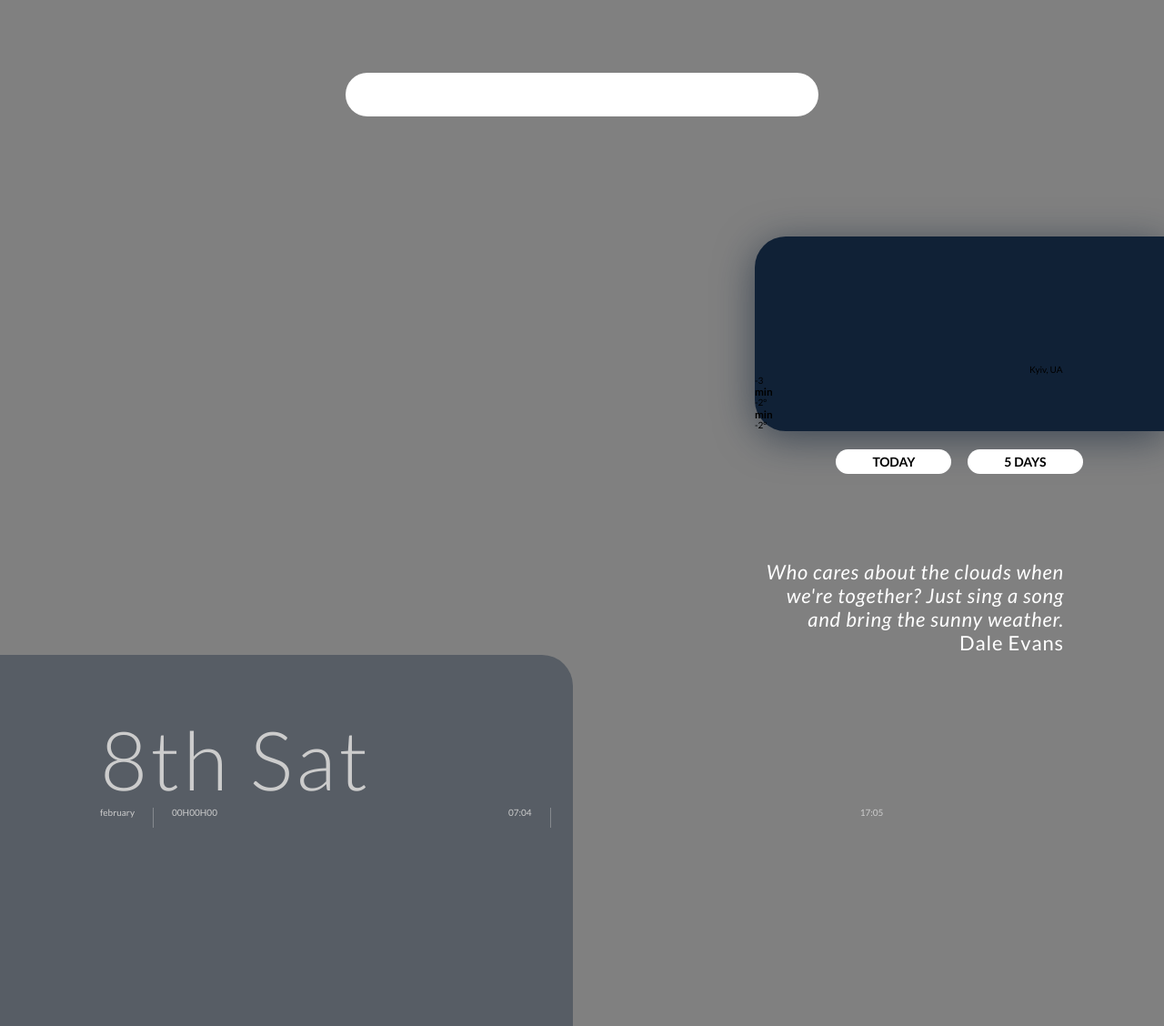
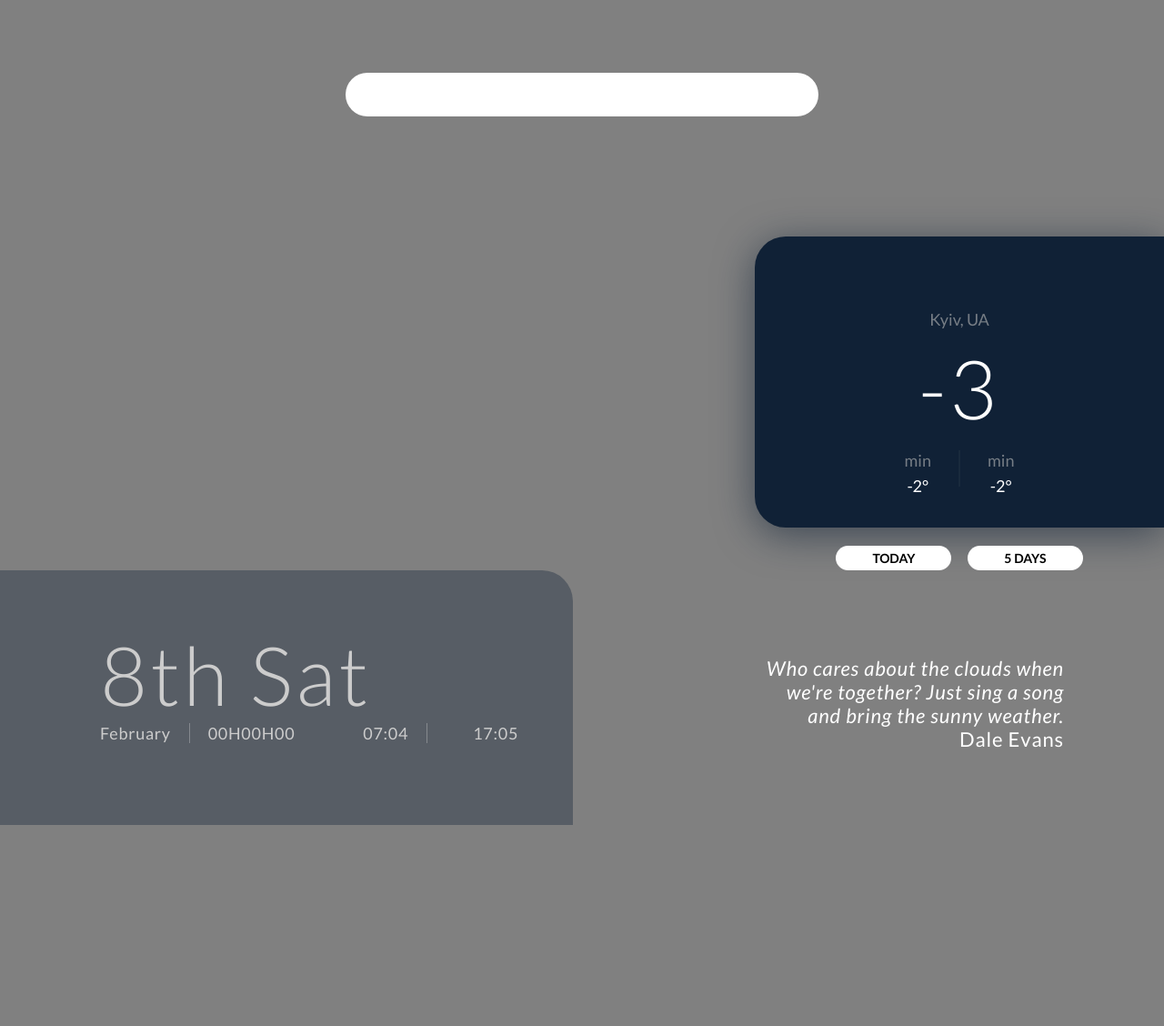
Before and after one commit to CristianRodr/project-weather, a plain HTML site: page index.html in a window 1280 px wide. Shown: the whole page at 91% size. After the commit the page ends 907 px from the top, so only its background shows below. Drawn offline with Linux system fonts and the light colour scheme; files that its build step writes are made by us from their sources.

Commit message:
window_done

```diff
--- a/assets/css/styles.css
+++ b/assets/css/styles.css
@@ -49,6 +49,11 @@ h1 {
   margin: 0 auto;
 }
 
+header .container {
+  display: flex;
+  justify-content: center;
+}
+
 .header__form {
   display: flex;
   justify-content: center;
@@ -78,7 +83,45 @@ h1 {
   border-radius: 34px 0px 0px 34px;
   width: 450px;
   margin-bottom: 20px;
+  color: var(--color-text-main);
+  padding: 35px 0;
 }
+
+.off {
+  color: #767D85;
+  font-style: normal;
+  font-weight: 400;
+  font-size: 18px;
+  line-height: 22px;
+  text-align: center;
+}
+
+.temp-text p {
+  font-style: normal;
+  font-weight: 400;
+  font-size: 18px;
+  line-height: 22px;
+  text-align: center;
+  margin-top: 6px;
+}
+
+.square-degrees {
+  font-style: normal;
+  font-weight: 300;
+  font-size: 90px;
+  line-height: 108px;
+  text-align: center;
+  letter-spacing: 0.04em;
+  margin: 10px auto 15px;
+}
+
+.temp-text {
+  display: flex;
+  justify-content: center;
+  gap: 10px;
+}
+
+
 
 .section__btn {
   display: flex;
@@ -130,6 +173,12 @@ article .container__off {
   font-style: normal;
 }
 
+.two {
+  display: flex;
+  justify-content: space-between;
+}
+
+
 .date__square {
   width: 630px;
   display: flex;
@@ -143,28 +192,34 @@ article .container__off {
   padding-bottom: 90px;
 }
 
-sup {
-  font-size: 60px;
-}
-
-
 .square-day {
   font-style: normal;
   font-weight: 300;
   font-size: 90px;
   line-height: 108px;
-  display: flex;
   align-items: center;
   letter-spacing: 0.04em;
 }
 
 .day-details {
   display: flex;
+  gap: 45px;
+  align-items: center;
 }
+
+.day-details p {
+  font-style: normal;
+  font-weight: 400;
+  font-size: 18px;
+  line-height: 22px;
+  letter-spacing: 0.04em;
+  text-transform: capitalize;
+}
+
 
 .square-time, .square-sunny{
   display: flex;
-  gap: 20px;
+  align-items: center;
 }
 
 
@@ -172,4 +227,32 @@ sup {
   border-left: 1px solid #FFFFFF;
   height:22px;
   opacity: 0.4;
+  margin: 0 20px;
 }
+
+.siceL {
+  border: 1px solid #27384A;
+  height:40px;
+}
+
+#nubes{
+  display: flex;
+  margin: 0 auto 10px;
+}
+
+#ubicacion {
+  position: absolute;
+  right: 860px;
+  bottom: 14px;
+}
+
+#star {
+  position: absolute;
+  right: 400px;
+  bottom: 14px;
+}
+
+#dawn, #sunset {
+  fill: #FF6B09;
+  margin-right: 10px;
+}
--- a/index.html
+++ b/index.html
@@ -17,11 +17,13 @@
   <body>
     <header class="header">
       <div class="container">
+        <svg width="22" height="22" id="ubicacion"><use xlink:href="./assets/vectores/icomoon/symbol-defs.svg#icon-icon-location"></use></svg>
         <form class="header__form">
           <label>
             <input type="text" class="form-countries">
           </label>
         </form>
+        <svg width="22" height="22" id="star"><use xlink:href="./assets/vectores/icomoon/symbol-defs.svg#icon-Star-1"></use></svg>
       </div>
     </header>
 
@@ -34,19 +36,23 @@
 
             <div class="temp__square">
 
-              <div>
-                <svg></svg>
-                <span class="square-country">Kyiv, UA</span>
+              <div class="temp-icon">
+                <svg id="nubes" width="35" height="35"><use xlink:href="./assets/vectores/icomoon/symbol-defs.svg#icon-Nubes"></use></svg>
+                <p class="square-country off">Kyiv, UA</p>
               </div>
 
               <p class="square-degrees">-3</p>
 
-              <div>
-                <h3>min</h3>
-                <span>-2°</span>
-                <div class="line"></div>
-                <h3>min</h3>
-                <span>-2°</span>
+              <div class="temp-text">
+                <div>
+                  <h3 class="off">min</h3>
+                  <p>-2°</p>
+                </div>
+                <div class="v-line siceL"></div>
+                <div>
+                  <h3 class="off">min</h3>
+                  <p>-2°</p>
+              </div>
               </div>
             </div>
             <div class="section__btn">
@@ -56,14 +62,8 @@
           </div>
         </section>
 
-        <article>
-          <div class="container__off">
-            <p class="legend">Who cares about the clouds when we're together? Just sing a song and bring the sunny weather.</p>
-            <p class="legend author">Dale Evans</p>
-          </div>
-        </article>
+        <section class="section two">
 
-        <section class="section two">
           <div class="container__off">
             <div class="date__square">
 
@@ -77,16 +77,25 @@
                 </div>
 
                 <div class="square-sunny">
-                  <svg id="dawn"></svg>
-                  <span class="dawn">07:04</span>
+                  <svg id="dawn" width="20" height="20">
+                    <use xlink:href="./assets/vectores/icomoon/symbol-defs.svg#icon-Icon-Amanecer"></use>
+                  </svg>
+                  <p class="dawn">07:04</p>
                   <div class="v-line"></div>
-                  <svg id="sunset"></svg>
-                  <span class="sunset">17:05</span>
+                  <svg id="sunset" width="20" height="20"><use xlink:href="./assets/vectores/icomoon/symbol-defs.svg#icon-Icon-puesta"></use>
+                  </svg>
+                  <p class="sunset">17:05</span>
                 </div>
             </div>
 
             </div>
           </div>
+          <article>
+            <div class="container__off">
+              <p class="legend">Who cares about the clouds when we're together? Just sing a song and bring the sunny weather.</p>
+              <p class="legend author">Dale Evans</p>
+            </div>
+          </article>
         </section>
       </div>
     </main>
```
Also changed, not shown: assets/vectores/Group-3.svg (deleted), assets/vectores/Group-4.svg (deleted), assets/vectores/Group-9.svg (deleted).
